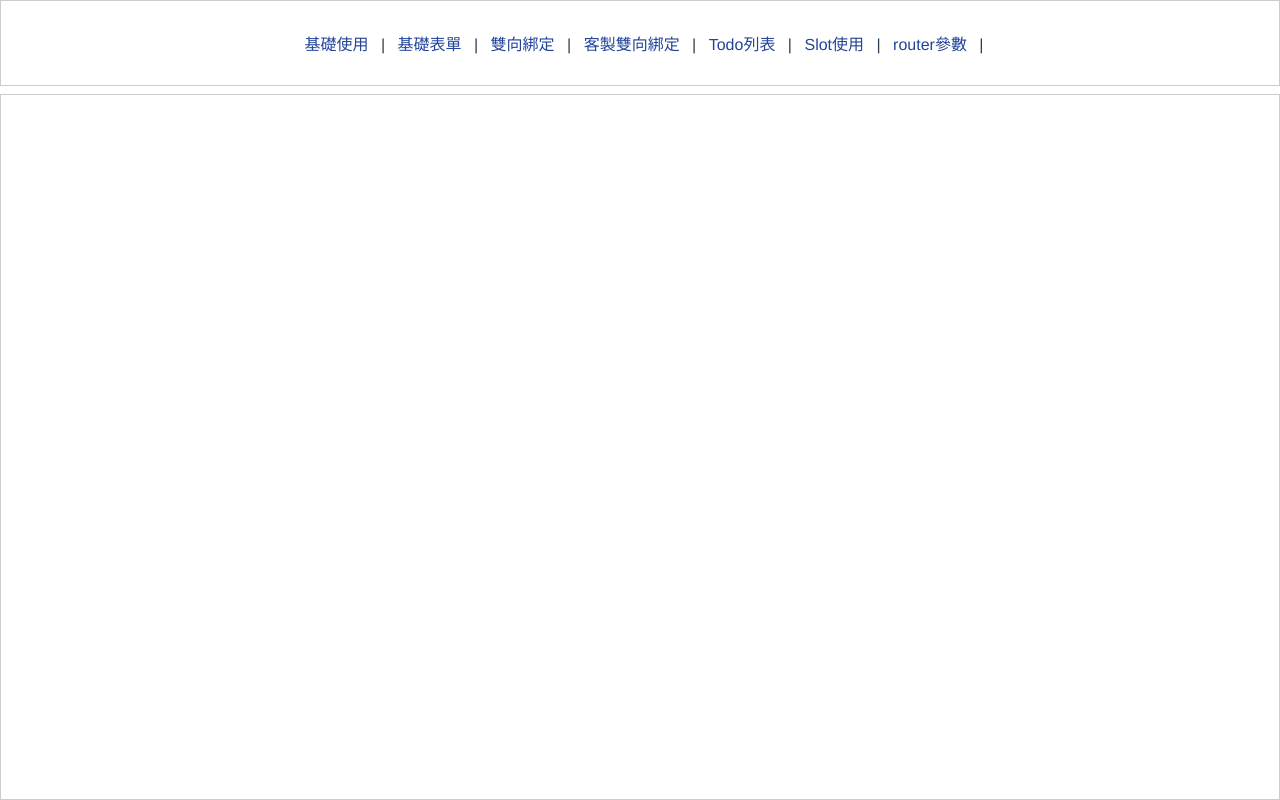
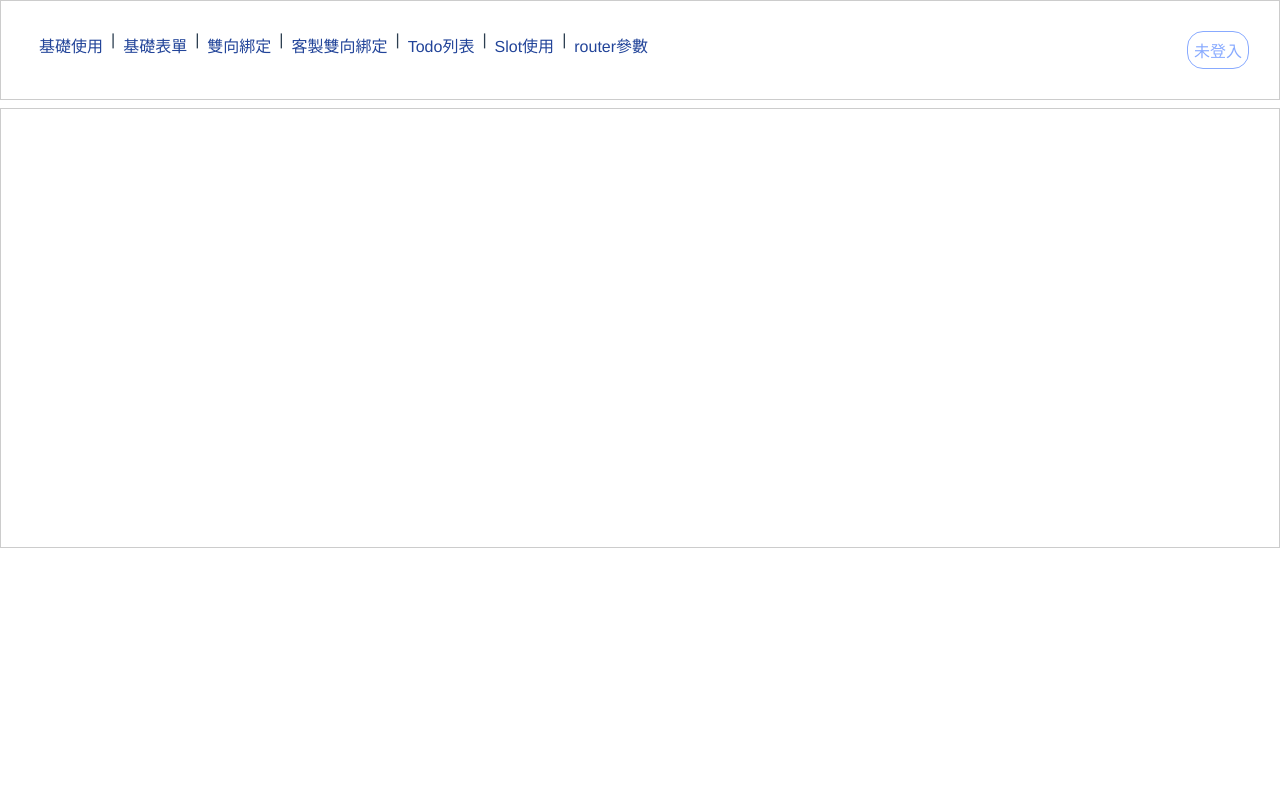
Before and after one commit to OsterHuang/fe-team-homework, a Vue app: page / in a window 1280 px wide. Built offline with nearby package versions, Linux system fonts and the light colour scheme.

Commit message:
作業租糙登入判斷完成

```diff
--- a/src/App.vue
+++ b/src/App.vue
@@ -8,11 +8,18 @@
         <router-link to="/customTwoWayBinding" class="nav-link">客製雙向綁定</router-link> |
         <router-link to="/todoPage" class="nav-link">Todo列表</router-link> |
         <router-link to="/slotUsage" class="nav-link">Slot使用</router-link> |
-        <router-link to="/routerParam" class="nav-link">router參數</router-link> |
+        <router-link to="/routerParam" class="nav-link">router參數</router-link>
+
+        <div class="flex-space" />
+
+        <div class="login-status" @click="toggleLoginStatus">
+          <span v-if="isLogin">已登入</span>
+          <span v-else>未登入</span>
+        </div>
       </div>
       <div class="app-content">
         <keep-alive>
-          <router-view />
+          <router-view :is-login="isLogin" />
         </keep-alive>
       </div>
     </div>
@@ -22,9 +29,18 @@
 <script>
 export default {
   name: 'App',
+  data () {
+    return {
+      isLogin: localStorage.getItem('isLogin')
+    }
+  },
   methods: {
     switchPage (name) {
       this.viewChecked = name
+    },
+    toggleLoginStatus () {
+      this.isLogin = !this.isLogin
+      localStorage.setItem('isLogin', this.isLogin)
     }
   }
 }
@@ -56,6 +72,7 @@ html, body, div {
   height 100%
   flex-direction column
   .app-head
+    display flex
     border 1px #ccc solid
     padding 30px
     .nav-link
@@ -67,9 +84,18 @@ html, body, div {
     .nav-link-selected
       text-decoration underline
       font-weight bold
+    .login-status
+      border 1px solid #88aaff
+      border-radius 16px
+      padding 6px
+      color #88aaff
+      cursor pointer
   .app-content
-    flex 1
+    flex 0.6
     margin-top 8px
     border 1px #ccc solid
     padding 30px
+
+.flex-space
+  flex 1
 </style>
--- a/src/routes/index.js
+++ b/src/routes/index.js
@@ -10,12 +10,12 @@ import SlotUsage from '@/views/slotUsage'
 import routesOfRouteParam from './routeParam'
 
 const routes = [
-  { path: '/basisUsage', component: BasisUsage },
+  { path: '/basisUsage', component: BasisUsage, meta: { loginRequired: true } },
   { path: '/basisForm', component: BasisForm },
   { path: '/basisTwoWayBinding', component: BasisTwoWayBinding },
   { path: '/customTwoWayBinding', component: CustomTwoWayBinding },
   { path: '/todoPage', component: TodoPage },
-  { path: '/slotUsage', component: SlotUsage },
+  { path: '/slotUsage', component: SlotUsage, meta: { loginRequired: true } },
   routesOfRouteParam
 ]
 
--- a/src/views/basisUsage.vue
+++ b/src/views/basisUsage.vue
@@ -17,6 +17,12 @@
 <script>
 export default {
   name: 'basisUsage',
+  props: {
+    isLogin: {
+      type: Boolean,
+      default: false
+    }
+  },
   data () {
     return {
       // [n, b, w]
@@ -43,6 +49,18 @@ export default {
         else if (this.filteredColor === 'b' && stone.seq % 2 === 1) return stone
         else if (this.filteredColor === 'w' && stone.seq % 2 === 0) return stone
       })
+    }
+  },
+  created () {
+    if (this.$route.meta.loginRequired && !this.isLogin) {
+      alert('此頁需要登入')
+      this.$router.back()
+    }
+  },
+  activated () {
+    if (this.$route.meta.loginRequired && !this.isLogin) {
+      alert('此頁需要登入')
+      this.$router.back()
     }
   }
 }
--- a/src/views/slotUsage.vue
+++ b/src/views/slotUsage.vue
@@ -49,6 +49,12 @@ export default {
   components: {
     ModalSimulation
   },
+  props: {
+    isLogin: {
+      type: Boolean,
+      default: false
+    }
+  },
   data () {
     return {
       receiptList: [
@@ -66,6 +72,20 @@ export default {
         ['桌子', '1200', '5', '2021-06-16']
       ]
     }
+  },
+  created () {
+    console.log('this.$route.meta: ', this.$route.meta.loginRequired)
+    if (this.$route.meta.loginRequired && !this.isLogin) {
+      alert('此頁需要登入')
+      this.$router.back()
+    }
+  },
+  activated () {
+    console.log('this.$route.meta: ', this.$route.meta.loginRequired)
+    if (this.$route.meta.loginRequired && !this.isLogin) {
+      alert('此頁需要登入')
+      this.$router.back()
+    }
   }
 }
 </script>
```
Also changed, not shown: src/routes/interceptor.js (added).
